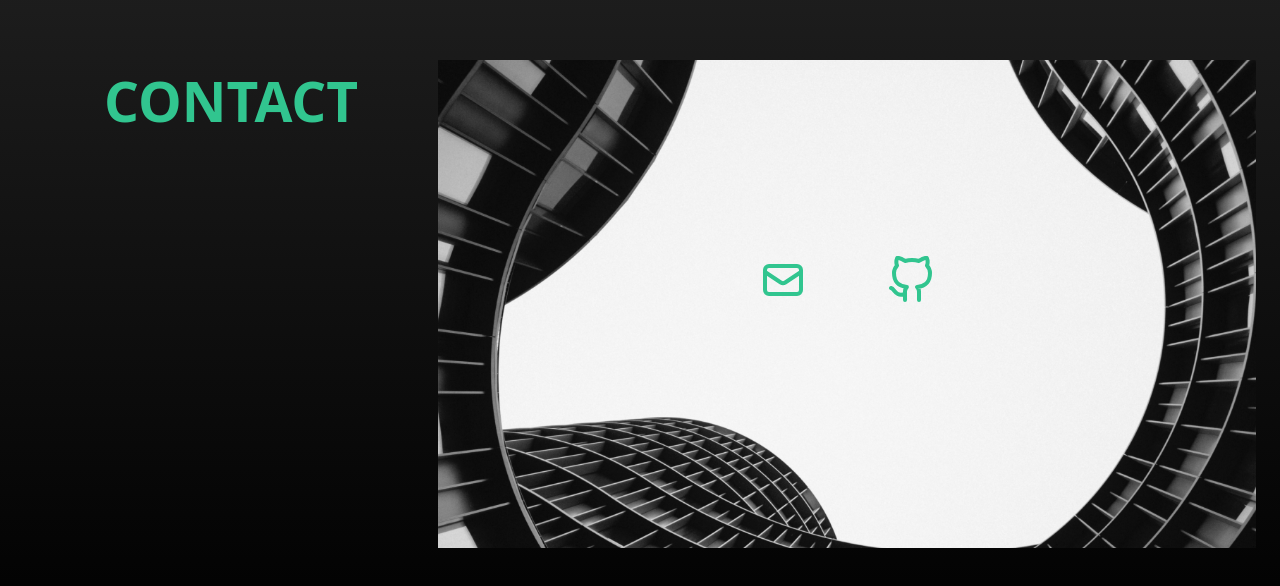
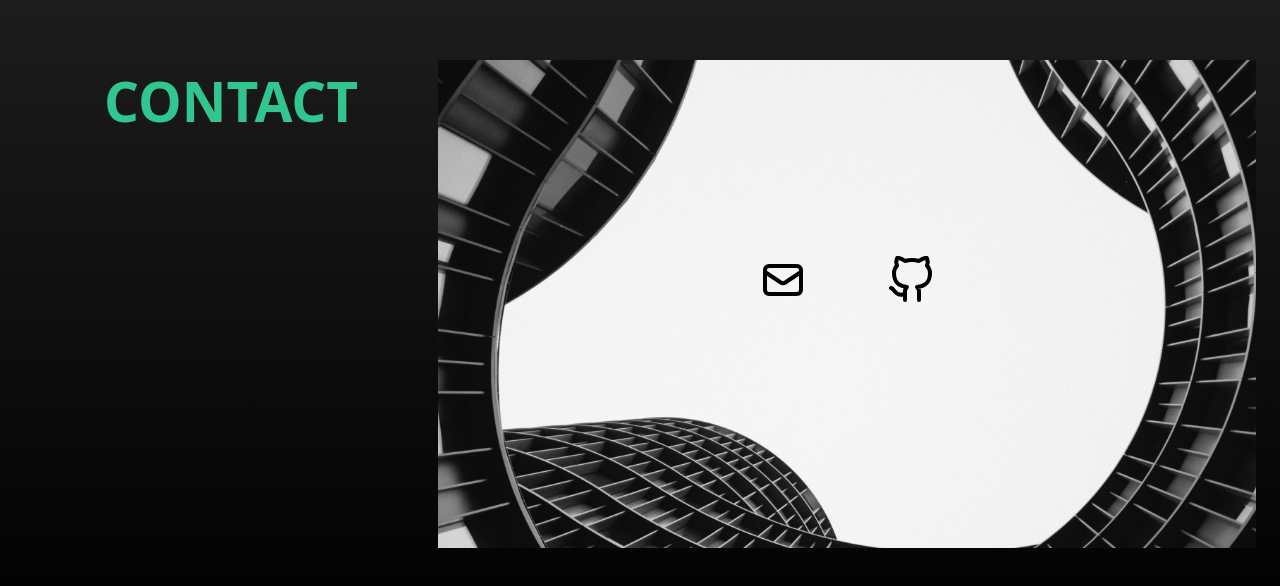
Before and after one commit to 4nth0ny1/portfolio-t3, a Next.js app: page / in a window 1280 px wide. Shown: the part 3556-4142 px from the top of the page. Built offline with nearby package versions, Linux system fonts and the light colour scheme.

Commit message:
add hover color change to icons on contact

```diff
--- a/src/pages/index.tsx
+++ b/src/pages/index.tsx
@@ -294,15 +294,15 @@ function Contact() {
         <motion.div
           initial={{ opacity: 0 }}
           whileInView={{ opacity: 1 }}
-          transition={{ type: "spring", ease: "easeOut", duration: 2 }}
-          className="absolute bottom-1/2 flex w-full justify-center gap-20 text-[#31c58f]"
+          transition={{ type: "spring", ease: "easeOut", duration: 4 }}
+          className="absolute bottom-1/2 flex w-full justify-center gap-20"
         >
           <Link href="mailto:acatullo4@gmail.com">
-            <HiOutlineMail className="text-5xl" />
+            <HiOutlineMail className="text-5xl hover:text-[#31c58f]" />
           </Link>
 
           <Link href="https://github.com/4nth0ny1">
-            <FiGithub className="text-5xl" />
+            <FiGithub className="text-5xl hover:text-[#31c58f]" />
           </Link>
         </motion.div>
       </div>
```
